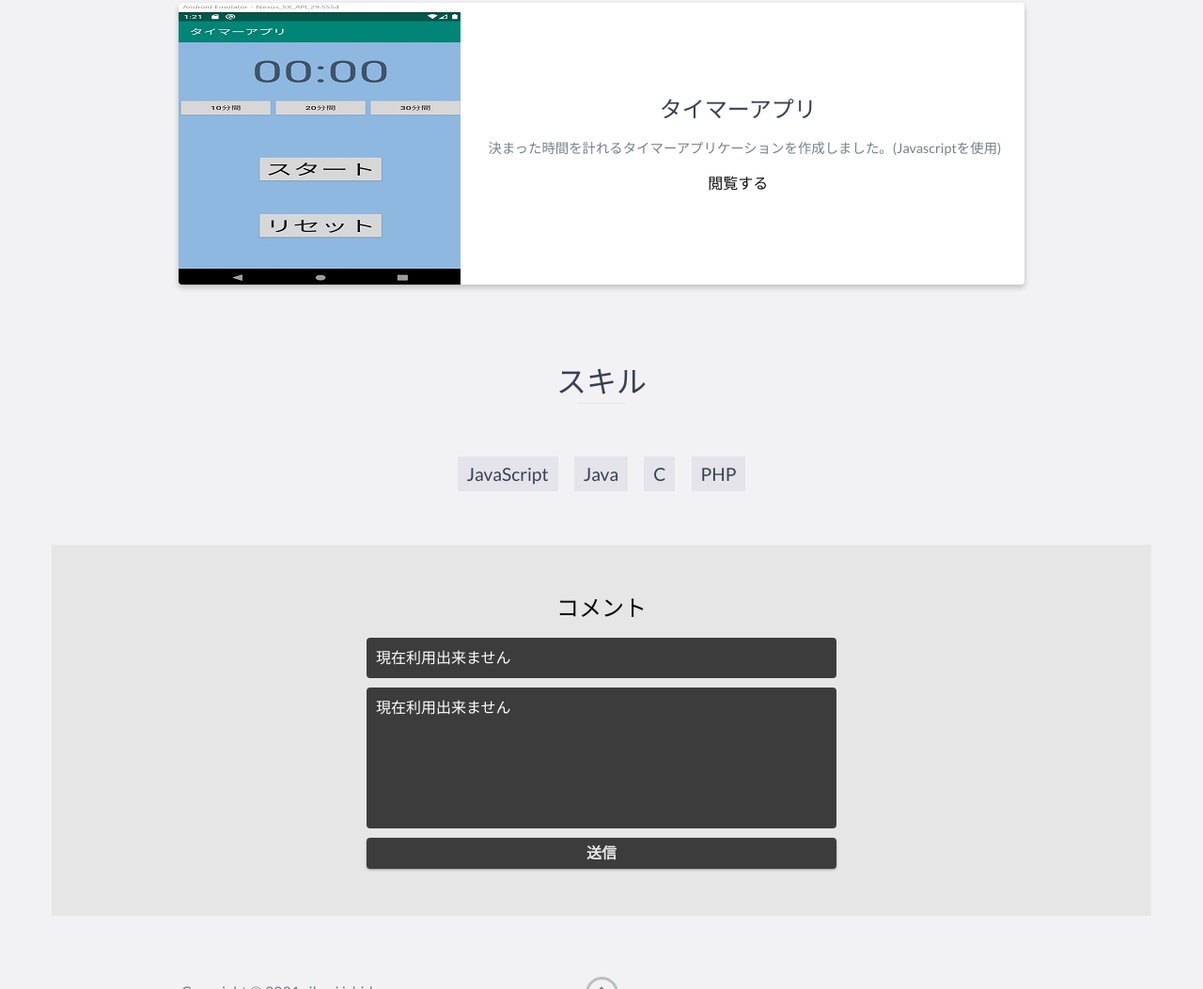
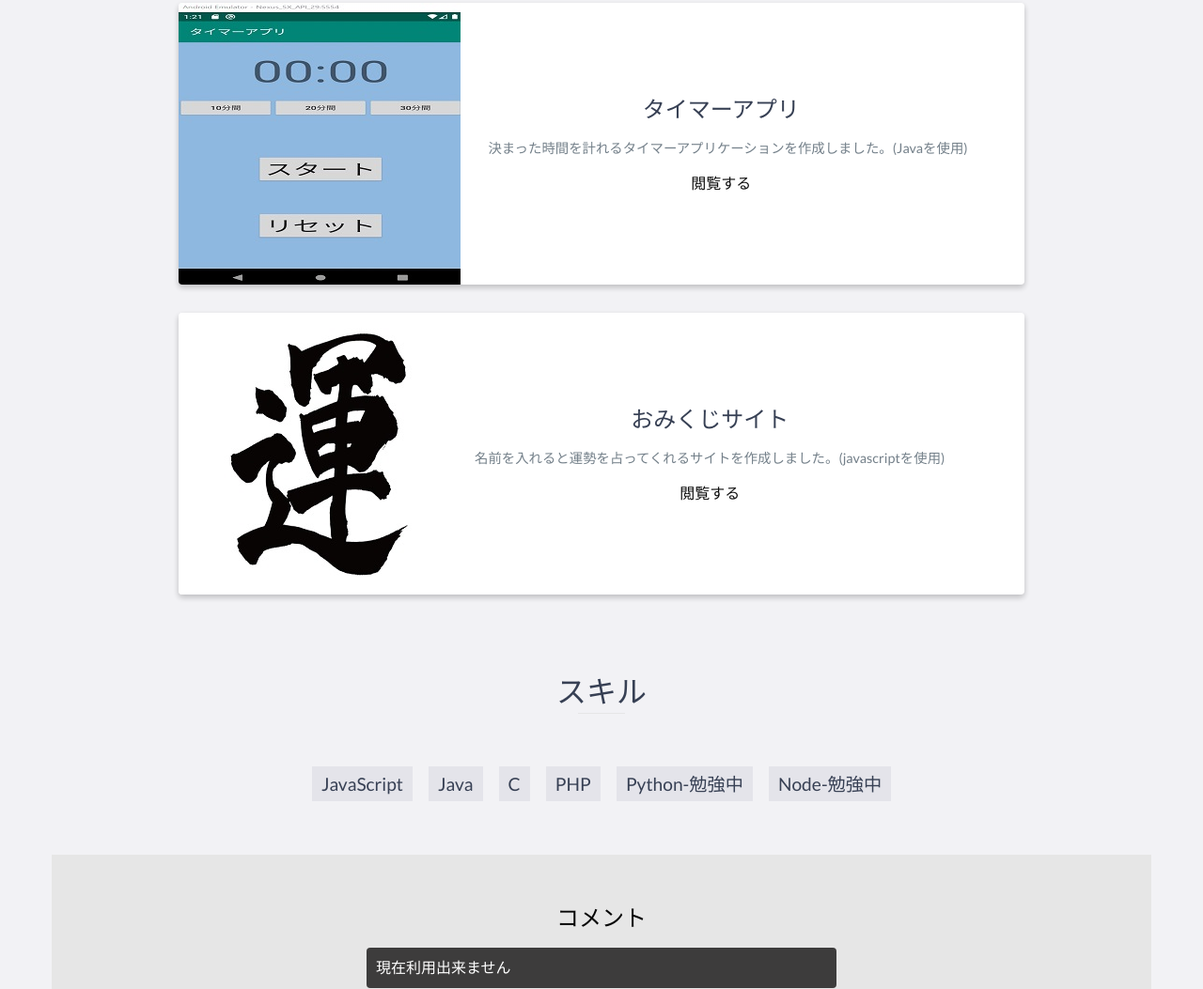
Before and after one commit to rikuri1118/portfoliorikuri.io, a plain HTML site: page index.html in a window 1280 px wide. Shown: the part 2897-3950 px from the top of the page at 94% size. Drawn offline with nearby package versions, Linux system fonts and the light colour scheme.

Commit message:
CSSの変更

```diff
--- a/css/styles.css
+++ b/css/styles.css
@@ -392,7 +392,7 @@ footer{
     max-width:700px;
     margin:0 auto 30px auto;
     padding:15px;
-    border:1px solid #e6e6e6;
+    border:1px solid #0c0606;
     text-align:left;
 }
 .education-block h3{
@@ -402,7 +402,7 @@ footer{
     color:rgb(18, 18, 18);
 }
 .education-block span{
-    color:#e6e6e6;
+    color:#1f1919;
     float:right;
 }
 .education-block h4{
--- a/index.html
+++ b/index.html
@@ -162,9 +162,24 @@
                     <div class="project-info">
                         <h3>タイマーアプリ</h3>
                         <p>
-                          　決まった時間を計れるタイマーアプリケーションを作成しました。(Javascriptを使用)
+                          　決まった時間を計れるタイマーアプリケーションを作成しました。(Javaを使用)
                         </p>
                         <a href="https://github.com/rikuri1118/timer_app"　target="_blank">閲覧する</a>
+                    </div>
+                    <!-- End .project-info -->
+                </div>
+                <!-- End .project -->
+                <div class="project shadow-large">
+                    <div class="project-image">
+                        <img src="images/project3.jpg" />
+                    </div>
+                    <!-- End .project-image -->
+                    <div class="project-info">
+                        <h3>おみくじサイト</h3>
+                        <p>
+                            名前を入れると運勢を占ってくれるサイトを作成しました。(javascriptを使用)
+                        </p>
+                        <a href="https://github.com/rikuri1118/omikuji"　target="_blank">閲覧する</a>
                     </div>
                     <!-- End .project-info -->
                 </div>
@@ -178,6 +193,8 @@
             <li>Java</li>
             <li>C</li>
             <li>PHP</li>
+            <li>Python-勉強中</li>
+            <li>Node-勉強中</li>
         </ul>
     </div>
     <!-- End #skills -->
```
Also changed, not shown: images/project3.jpg (added).
